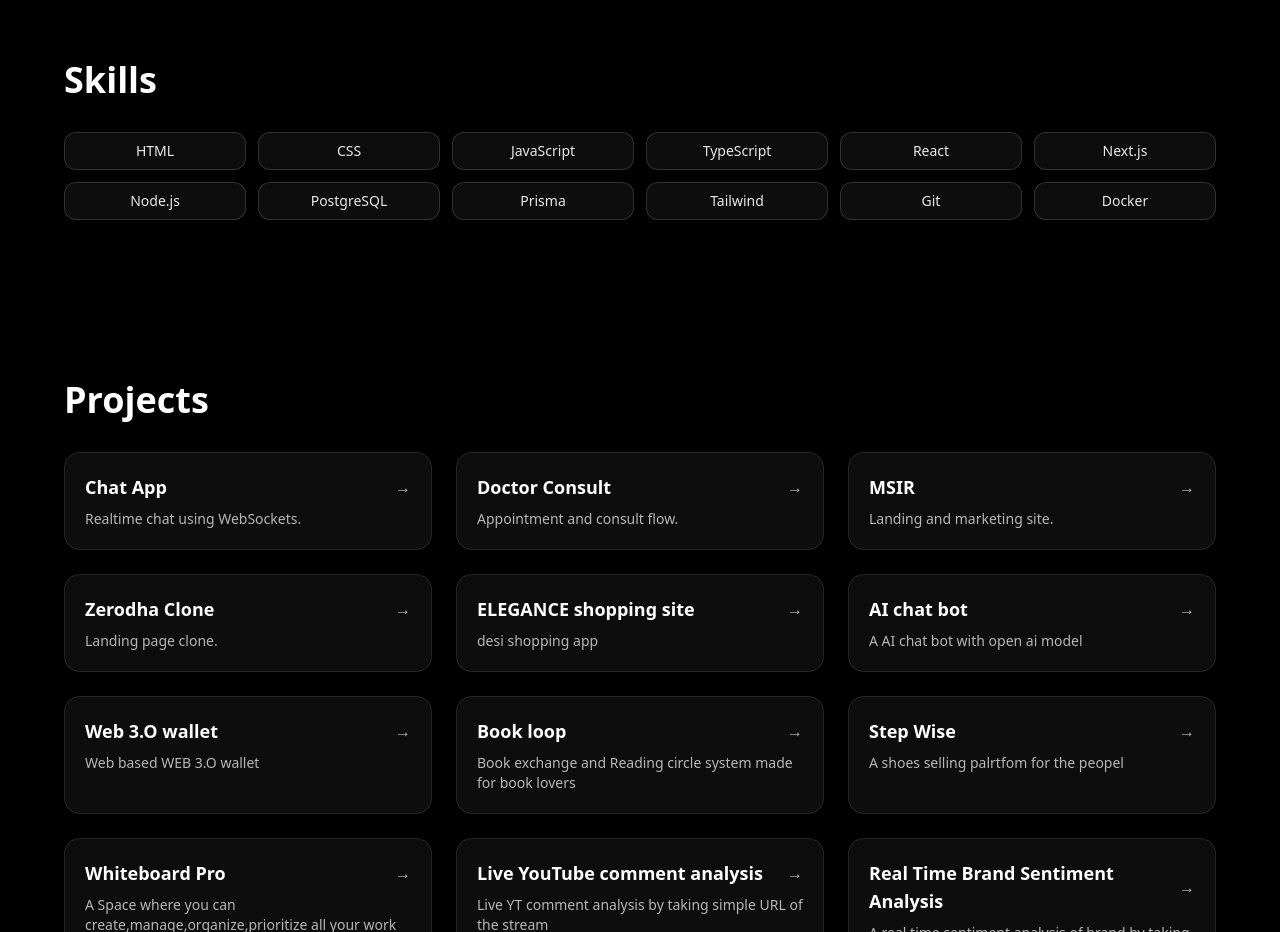
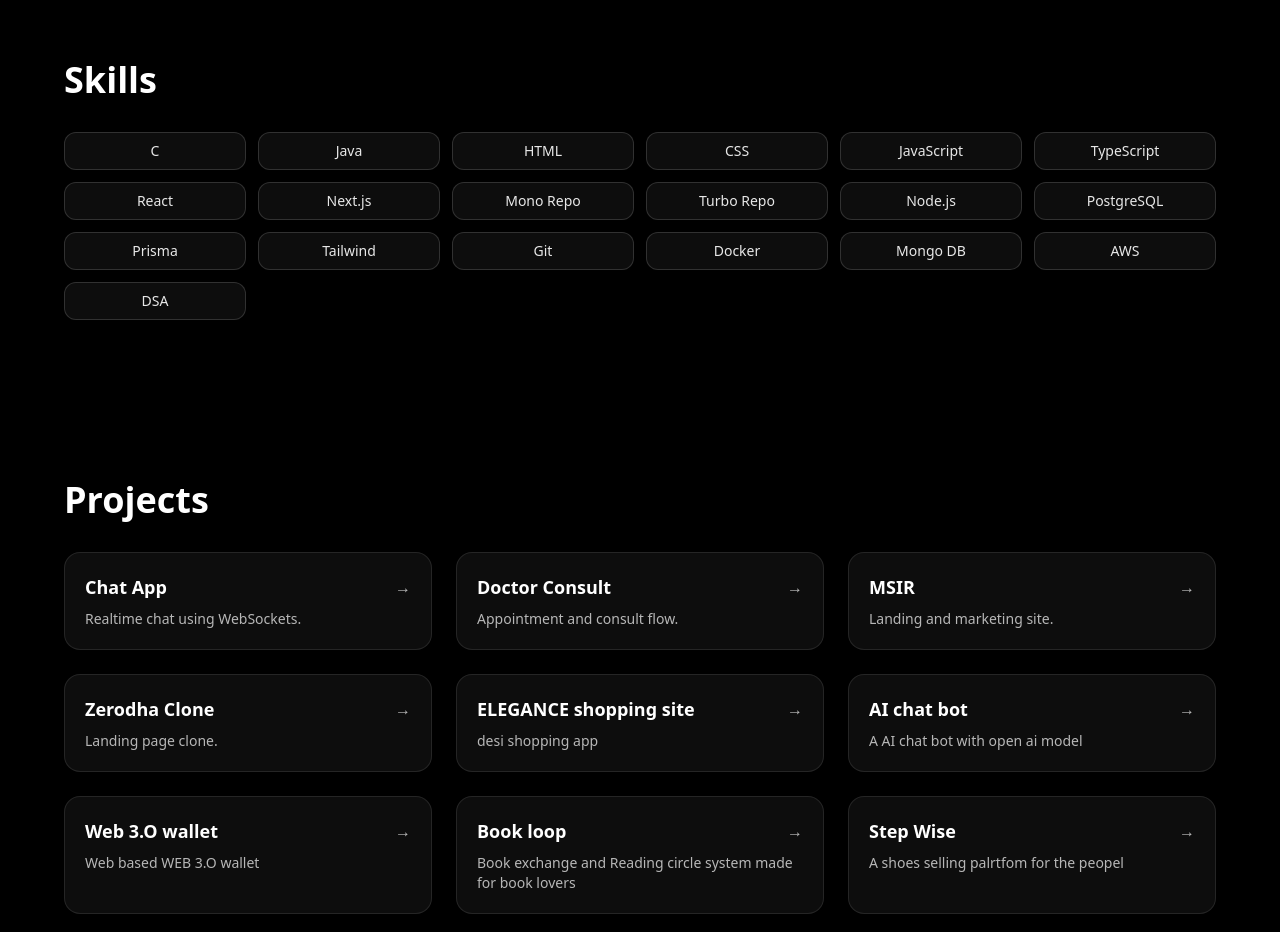
Before and after one commit to saichandra-1/portfilio, a Next.js app: page / in a window 1280 px wide. Shown: the part 820-1752 px from the top of the page. Built offline with nearby package versions, Linux system fonts and the light colour scheme.

Commit message:
Update Skills.tsx

```diff
--- a/app/components/Skills.tsx
+++ b/app/components/Skills.tsx
@@ -1,8 +1,8 @@
 import React from "react";
 
 const skills = [
-  "HTML", "CSS", "JavaScript", "TypeScript", "React", "Next.js",
-  "Node.js", "PostgreSQL", "Prisma", "Tailwind", "Git", "Docker"
+  "C","Java","HTML", "CSS", "JavaScript", "TypeScript", "React", "Next.js","Mono Repo","Turbo Repo",
+  "Node.js", "PostgreSQL", "Prisma", "Tailwind", "Git", "Docker","Mongo DB","AWS","DSA",
 ];
 
 export default function Skills() {
```
